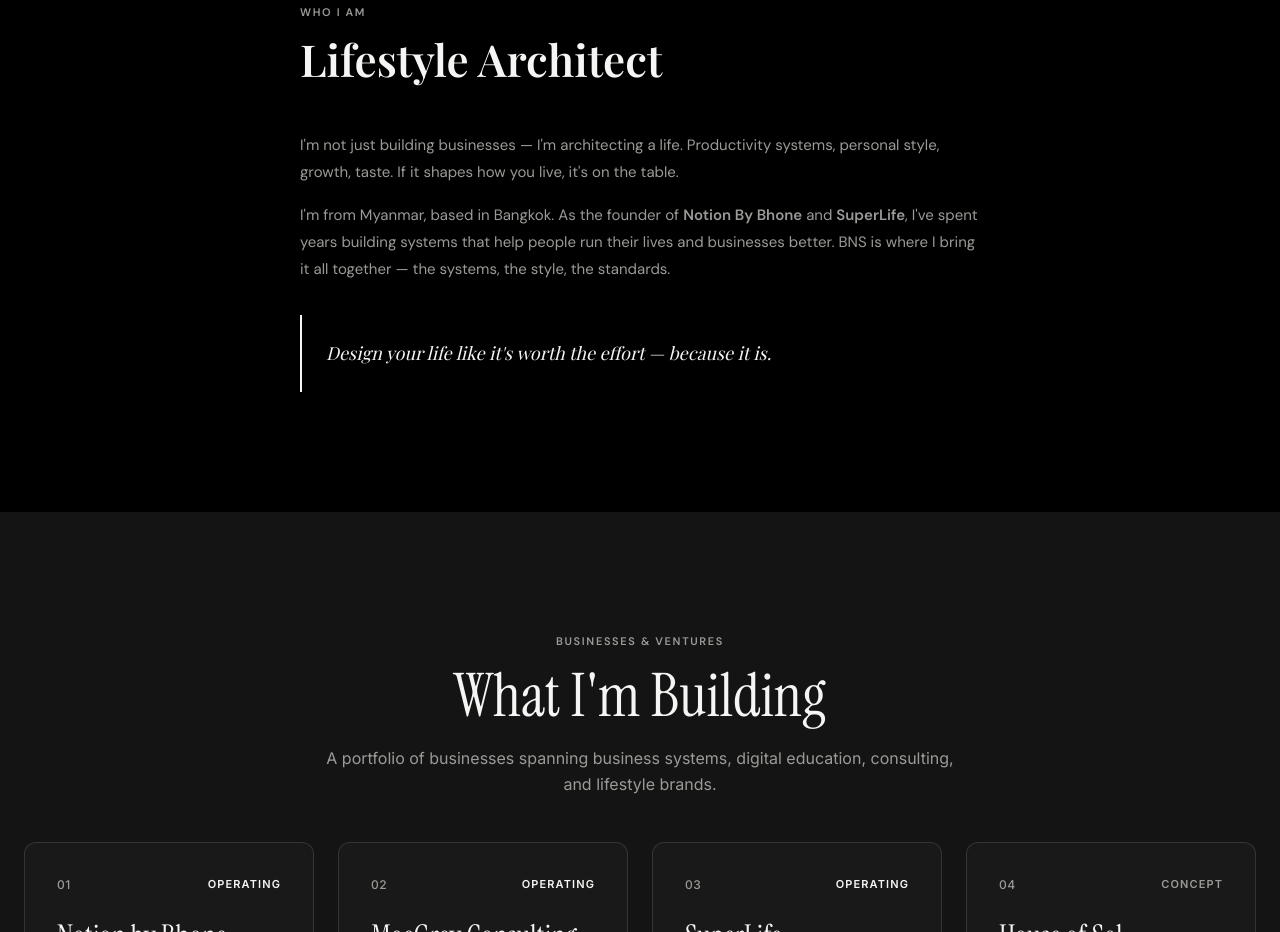
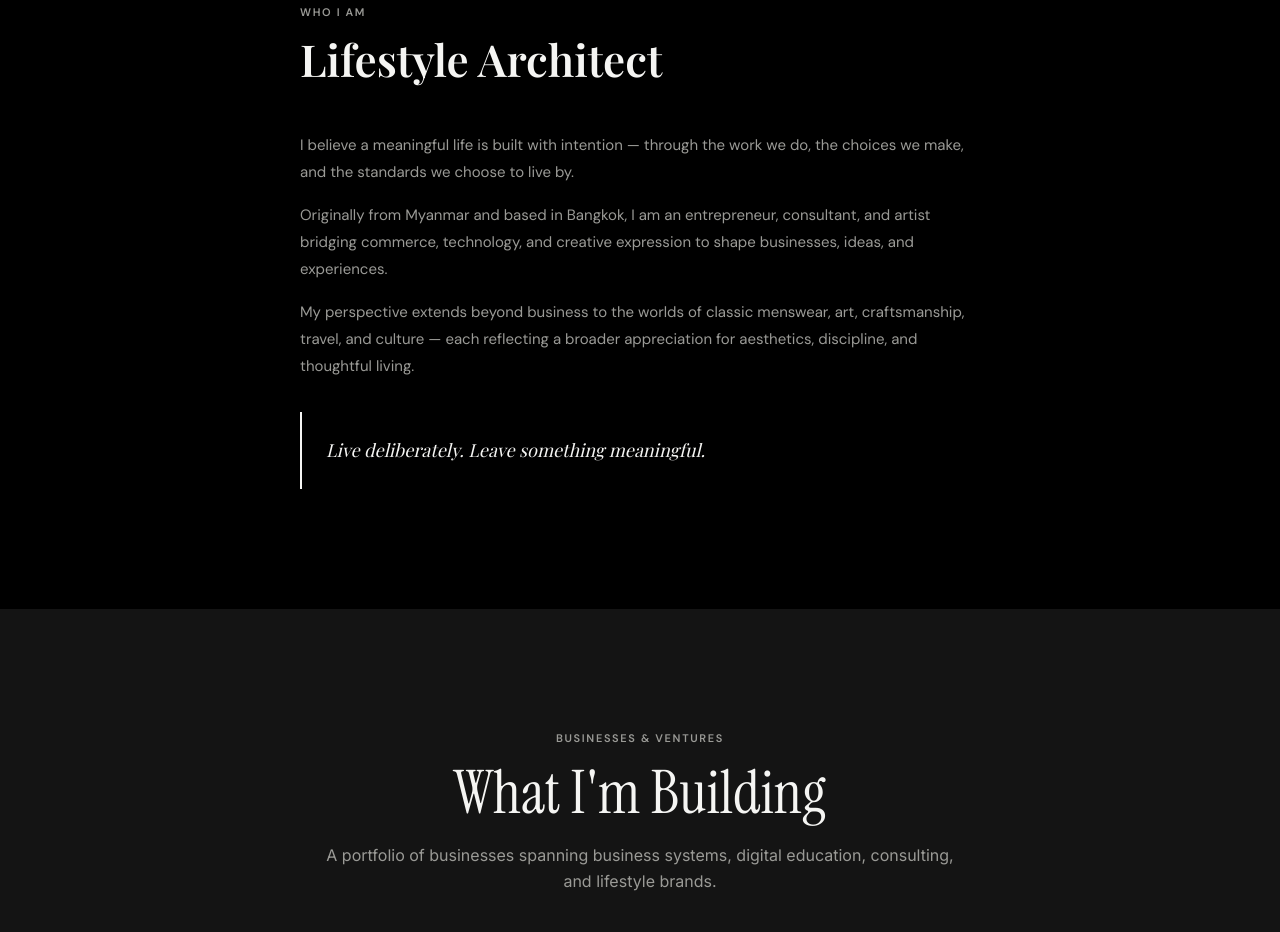
Before and after one commit to Bhonenyan/bhone-nyan-soe-website, a plain HTML site: page index.html in a window 1280 px wide. Shown: the part 917-1849 px from the top of the page. Drawn offline with nearby package versions, Linux system fonts and the light colour scheme; a web font is replaced by a local one.

Commit message:
Rewrite About section copy
New bio reframes the positioning around intentional living and
bridging commerce, technology, and creative expression, rather than
leading with the founder/business angle (that's now Ventures' job).
Updated the meta/OG/Twitter description to match.

Co-Authored-By: Claude Sonnet 5 <noreply@anthropic.com>
Claude-Session: https://claude.ai/code/session_01A96YkKtHxxrEsxms8mgULv

```diff
--- a/index.html
+++ b/index.html
@@ -5,7 +5,7 @@
   <meta name="viewport" content="width=device-width, initial-scale=1.0">
   <meta name="theme-color" content="#000000">
   <title>Bhone Nyan Soe — The Lifestyle Architect</title>
-  <meta name="description" content="Bhone Nyan Soe, The Lifestyle Architect. Designing a life worth living — systems, style, and everything in between. Founder of SuperLife & Notion By Bhone.">
+  <meta name="description" content="Bhone Nyan Soe — entrepreneur, consultant, and artist based in Bangkok, bridging commerce, technology, and creative expression. Live deliberately. Leave something meaningful.">
   <link rel="canonical" href="https://www.bhonenyansoe.com/">
   <link rel="icon" href="/favicon.ico" sizes="any">
   <link rel="icon" type="image/png" sizes="16x16" href="/assets/favicon/favicon-16x16.png">
@@ -14,13 +14,13 @@
   <link rel="apple-touch-icon" sizes="180x180" href="/assets/favicon/apple-touch-icon.png">
   <link rel="manifest" href="/site.webmanifest">
   <meta property="og:title" content="Bhone Nyan Soe — The Lifestyle Architect">
-  <meta property="og:description" content="Designing a life worth living — systems, style, and everything in between. Founder of SuperLife & Notion By Bhone.">
+  <meta property="og:description" content="Entrepreneur, consultant, and artist based in Bangkok, bridging commerce, technology, and creative expression. Live deliberately. Leave something meaningful.">
   <meta property="og:type" content="website">
   <meta property="og:url" content="https://www.bhonenyansoe.com/">
   <meta property="og:image" content="https://www.bhonenyansoe.com/assets/bhone-photo.jpg">
   <meta name="twitter:card" content="summary_large_image">
   <meta name="twitter:title" content="Bhone Nyan Soe — The Lifestyle Architect">
-  <meta name="twitter:description" content="Designing a life worth living — systems, style, and everything in between. Founder of SuperLife & Notion By Bhone.">
+  <meta name="twitter:description" content="Entrepreneur, consultant, and artist based in Bangkok, bridging commerce, technology, and creative expression. Live deliberately. Leave something meaningful.">
   <meta name="twitter:image" content="https://www.bhonenyansoe.com/assets/bhone-photo.jpg">
   <link rel="preconnect" href="https://fonts.googleapis.com">
   <link rel="preconnect" href="https://fonts.gstatic.com" crossorigin>
@@ -66,14 +66,17 @@
         <span class="section-label">Who I Am</span>
         <h2 class="section-heading">Lifestyle Architect</h2>
         <p class="about__desc">
-          I'm not just building businesses — I'm architecting a life. Productivity systems, personal style, growth, taste. If it shapes how you live, it's on the table.
+          I believe a meaningful life is built with intention — through the work we do, the choices we make, and the standards we choose to live by.
         </p>
         <p class="about__desc">
-          I'm from Myanmar, based in Bangkok. As the founder of <strong>Notion By Bhone</strong> and <strong>SuperLife</strong>, I've spent years building systems that help people run their lives and businesses better. BNS is where I bring it all together — the systems, the style, the standards.
+          Originally from Myanmar and based in Bangkok, I am an entrepreneur, consultant, and artist bridging commerce, technology, and creative expression to shape businesses, ideas, and experiences.
+        </p>
+        <p class="about__desc">
+          My perspective extends beyond business to the worlds of classic menswear, art, craftsmanship, travel, and culture — each reflecting a broader appreciation for aesthetics, discipline, and thoughtful living.
         </p>
         <blockquote class="about__quote">
           <span class="about__quote-mark">"</span>
-          Design your life like it's worth the effort — because it is.
+          Live deliberately. Leave something meaningful.
         </blockquote>
       </div>
     </div>
```
